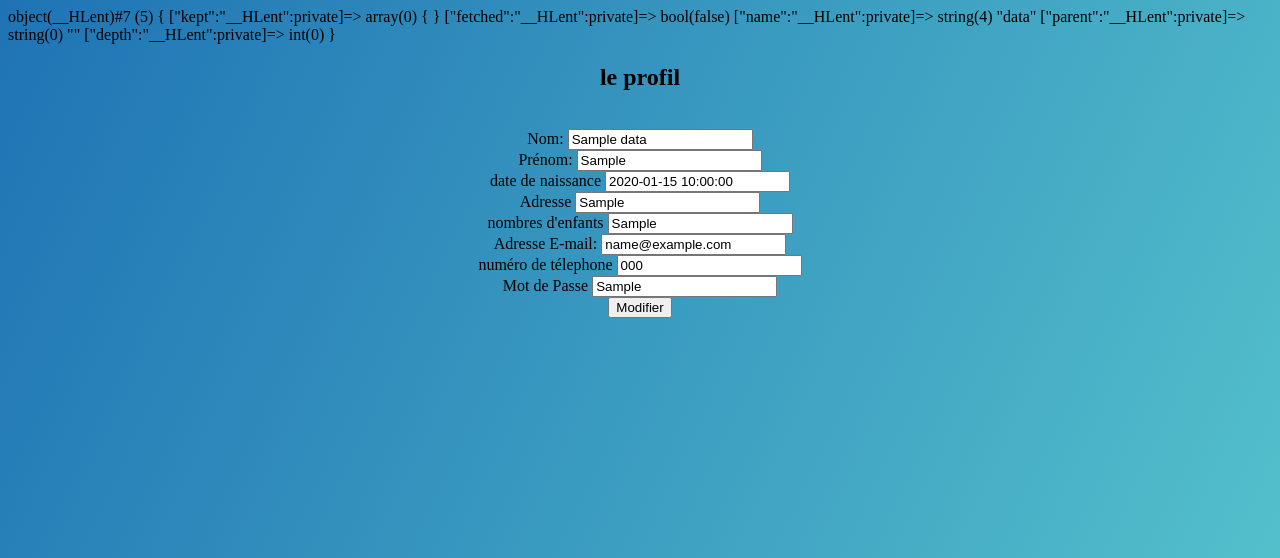
After one commit to AntoineBrevet/garderie, a CodeIgniter 4 app: template garderie/app/Views/utilisateurs/profil.php in a window 1280 px wide. The commit adds this page. Shown: the top 558 px of the page. Run offline with PHP 8.4 and a stand-in for CodeIgniter, Linux system fonts and the light colour scheme; the template is opened without the code that fills it: most values are stand-ins (such as "Sample title", 1, 10 or a date in 2020); some libraries are stand-ins or nearby versions.

Commit message:
push page profil

```diff
--- a/garderie/app/Config/Routes.php
+++ b/garderie/app/Config/Routes.php
@@ -46,7 +46,8 @@ $routes->match(['get', 'post'], 'connexion', 'Utilisateurs::connexion');
 $routes->match(['get', 'post'], 'inscriptionPros', 'Professionnels::inscriptionPros');
 $routes->match(['get', 'post'], 'connexionPros', 'Professionnels::connexionPros');
 $routes->match(['get', 'post'], 'create', 'Professionnels::create');
-$routes->match(['get', 'post'], 'profil', 'Professionnels::profil');
+$routes->match(['get', 'post'], 'profilPros', 'Professionnels::profilPros');
+$routes->match(['get', 'post'], 'profil', 'Utilisateurs::profil');
 $routes->get('deconnexion', 'Utilisateurs::deconnexion');
 
 $routes->match(['get', 'post'], 'createEnfants', 'Utilisateurs::createEnfants');
--- a/garderie/app/Controllers/Professionnels.php
+++ b/garderie/app/Controllers/Professionnels.php
@@ -149,8 +149,8 @@ class Professionnels extends BaseController
             echo view("professionnels/create");
         }
     }
-    function profil()
+    function profilPros()
     {
-        return view('professionnels/profil');
+        return view('professionnels/profilPros');
     }
 }
--- a/garderie/app/Views/template/header.php
+++ b/garderie/app/Views/template/header.php
@@ -10,7 +10,7 @@
 
         <li><a href="<?= base_url(); ?>/professionnels">Mode Business</a></li>
         <li><a href="<?= base_url(); ?>/showEnfants">Gérer les enfants</a></li>
-        <li><a href=""><img src="<?= base_url()  ?>/img/profile.png" alt="">Profile</a></li>
+        <li><a href="<?= base_url()  ?>/profil"><img src="<?= base_url()  ?>/img/profile.png" alt="">Profile</a></li>
         <li><a href="<?= base_url(); ?>/connexion">Connexion</a></li>
         <li><a href="<?= base_url(); ?>/inscription">Inscription</a></li>
         <li class="deconnexion"><img src="<?= base_url()  ?>/img/logout.png" alt=""><a href="">Déconnexion</a></li>
--- a/garderie/app/Views/template/headerPros.php
+++ b/garderie/app/Views/template/headerPros.php
@@ -10,7 +10,7 @@
 
         <li><a href="<?= base_url(); ?>/">Mode utilisateurs</a></li>
         <li><a href="<?= base_url()  ?>/create"><img src="<?= base_url()  ?>/img/create.png" alt="">Créer une annonce</a></li>
-        <li><a href="<?= base_url()  ?>/profil"><img src="<?= base_url()  ?>/img/profile.png" alt="">Profile</a></li>
+        <li><a href="<?= base_url()  ?>/profilPros"><img src="<?= base_url()  ?>/img/profile.png" alt="">Profile</a></li>
         <li><a href="<?= base_url(); ?>/connexionPros">Connexion</a></li>
         <li><a href="<?= base_url(); ?>/inscriptionPros">Inscription</a></li>
         <li class="deconnexion"><img src="<?= base_url()  ?>/img/logout.png" alt=""><a href="">Déconnexion</a></li>
--- /dev/null
+++ b/garderie/app/Views/utilisateurs/profil.php
@@ -0,0 +1,77 @@
+<!DOCTYPE html>
+<html lang="en">
+
+<head>
+    <meta charset="UTF-8">
+    <meta http-equiv="X-UA-Compatible" content="IE=edge">
+    <meta name="viewport" content="width=device-width, initial-scale=1.0">
+    <link rel="stylesheet" href="style.css">
+    <title>Document</title>
+</head>
+
+<body>
+    <?php
+    var_dump($data)
+    ?>
+
+    <section class="profil">
+        <h2> le profil </h2><br>
+        <form action="#" method="POST">
+
+            <div>
+                <label for="prenom">Nom:</label>
+                <input type="nom" name="nom" value="<?php
+                                                    echo ($data['nomParents']);
+                                                    ?>">
+            </div>
+            <div>
+                <label for="prenom">Prénom:</label>
+                <input type="prenom" name="prenom" value="<?php
+                                                            echo ($data['prenomParents']);
+                                                            ?>">
+            </div>
+            </div>
+            <div> <label for="prenom">date de naissance</label>
+                <input type="text" name="password" value="<?php
+                                                            echo ($data['dateNaissanceParents']);
+                                                            ?>">
+
+            </div>
+            </div>
+            <div> <label for="prenom">Adresse</label>
+                <input type="text" name="password" value="<?php
+                                                            echo ($data['adresseParents']);
+                                                            ?>">
+
+            </div>
+            <div> <label for="prenom">nombres d'enfants</label>
+                <input type="text" name="password" value="<?php
+                                                            echo ($data['nbr_enfants']);
+                                                            ?>">
+
+            </div>
+            <div> <label for="prenom">Adresse E-mail:</label>
+                <input type="email" name="email" value="<?php
+                                                        echo ($data['mailParents']);
+                                                        ?>">
+            </div>
+            </div>
+            <div> <label for="prenom">numéro de télephone</label>
+                <input type="text" name="password" value="<?php
+                                                            echo ($data['telParents']);
+                                                            ?>">
+
+            </div>
+            <div> <label for="prenom">Mot de Passe</label>
+                <input type="text" name="password" value="<?php
+                                                            echo ($data['mdpParents']);
+                                                            ?>">
+
+            </div>
+            <input class="submit-button" type="submit" value="Modifier">
+
+        </form>
+    </section>
+</body>
+
+</html>
--- a/garderie/public/css/style.css
+++ b/garderie/public/css/style.css
@@ -32,3 +32,7 @@ h1{
   max-width: 50%;
   min-width: 50%;
 }
+/* profil */
+.profil{
+  text-align: center;
+}
```
Also changed, not shown: garderie/app/Controllers/Utilisateurs.php (+11 -0 lines), garderie/app/Views/professionnels/profilPros.php (renamed from garderie/app/Views/professionnels/profil.php).
